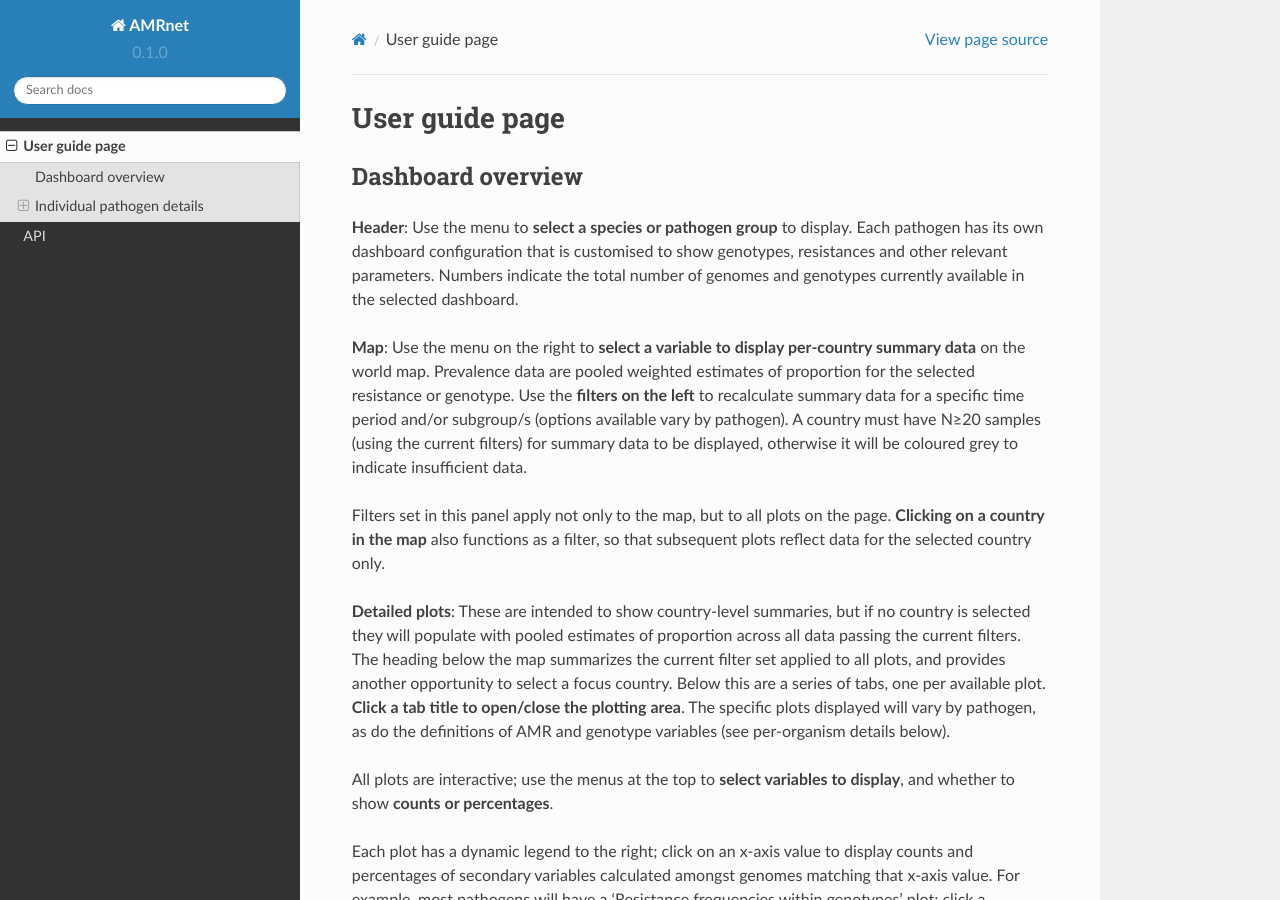
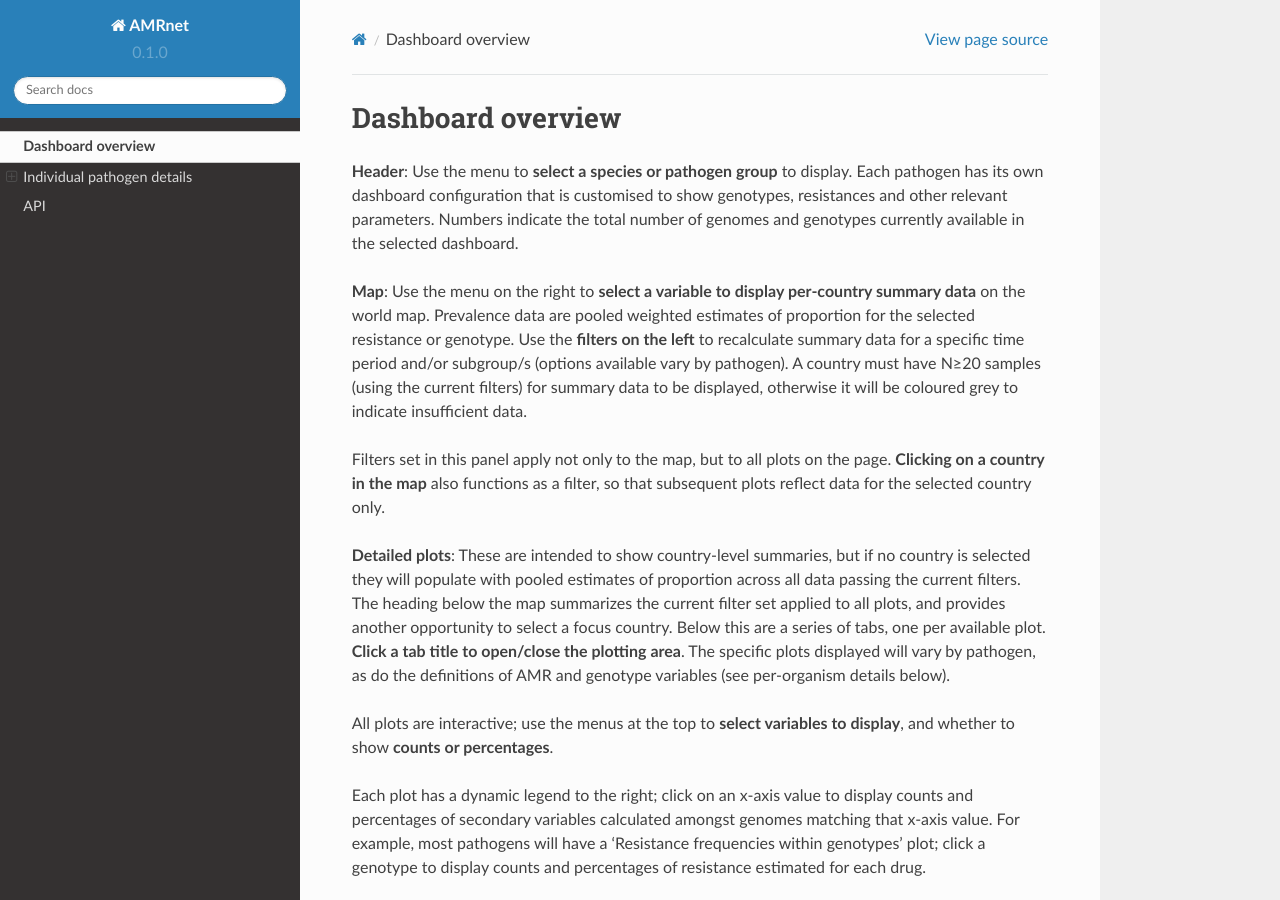
Before and after one commit to amrnet/User-Guide_, a Sphinx documentation site: the page built from docs/source/usage.rst, in a window 1280 px wide and 900 px high. Built offline with Sphinx 7.4.7 and the Read the Docs theme 2.0.0, drawn with Linux system fonts in a browser that asks for light colours.

Commit message:
Update usage.rst

```diff
--- a/docs/source/usage.rst
+++ b/docs/source/usage.rst
@@ -1,5 +1,4 @@
-User guide page
-===============
+
 
 .. _installation:
 
```
